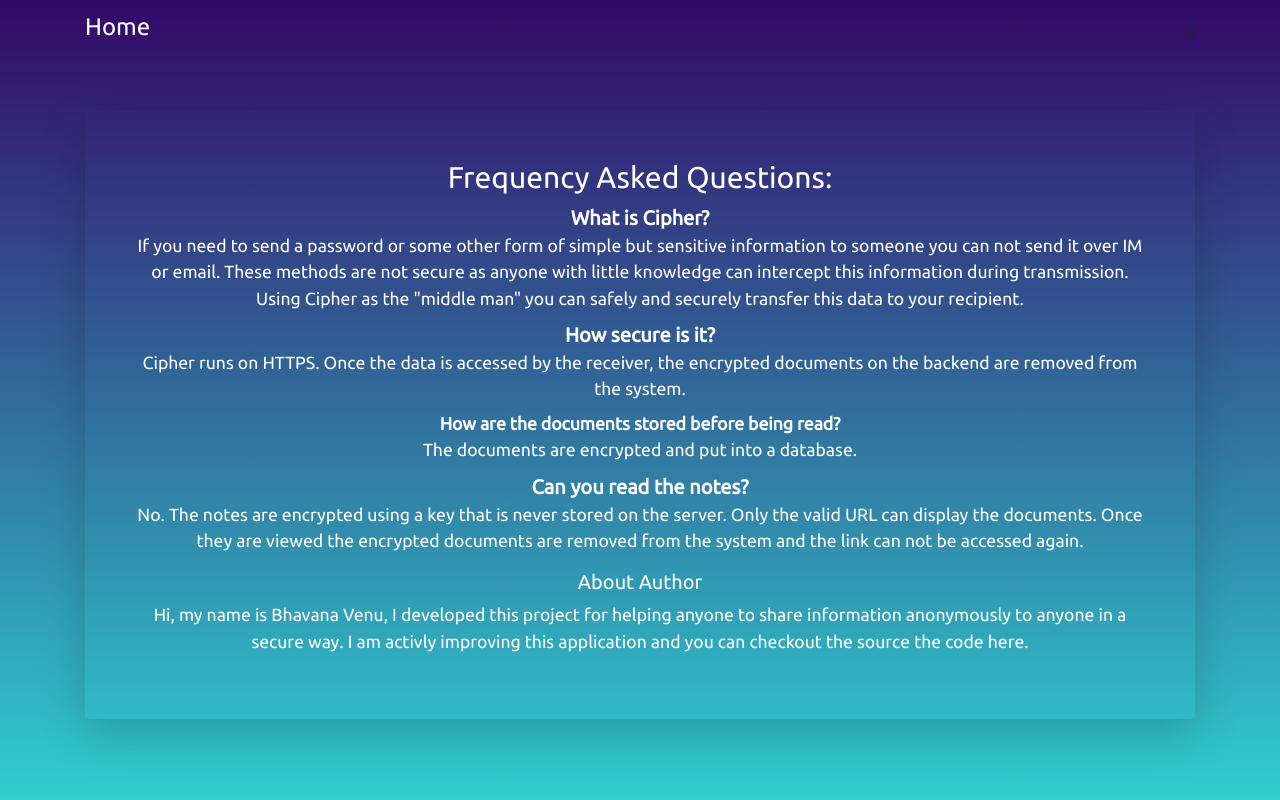
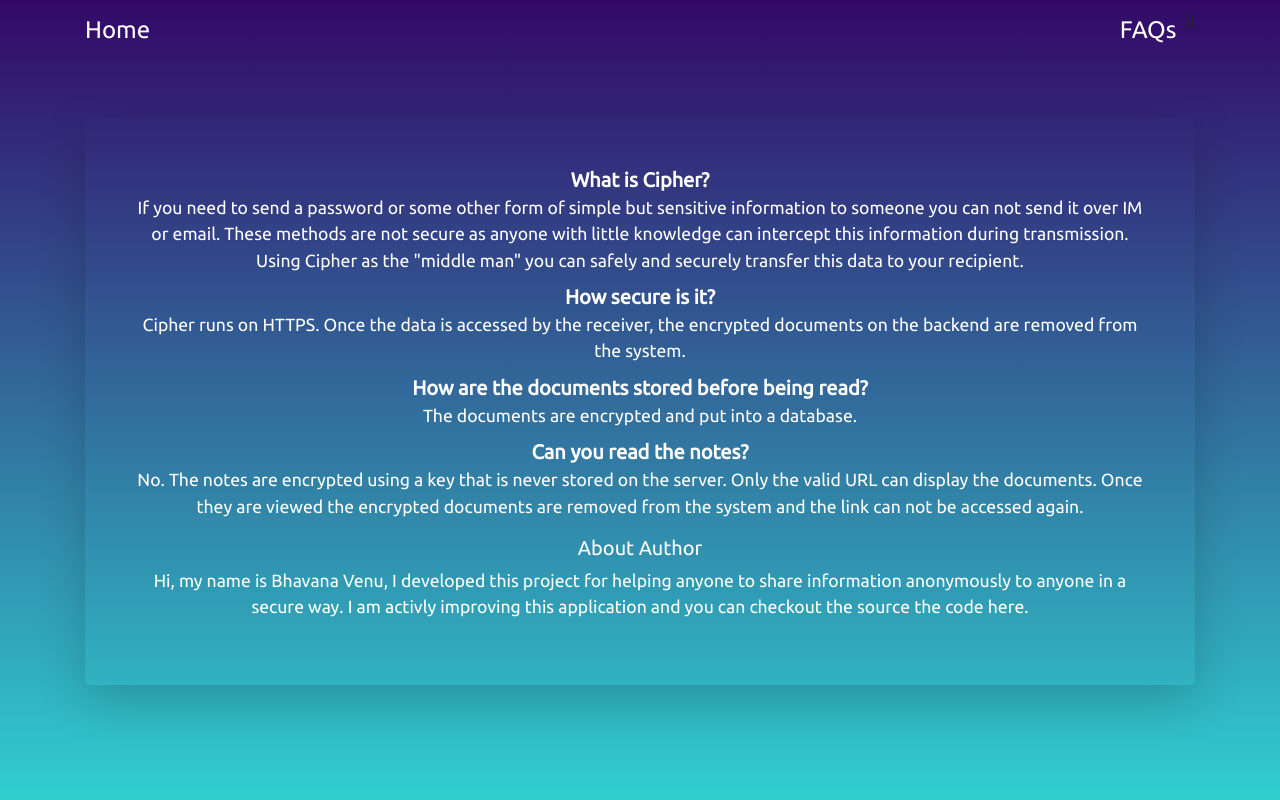
Before and after one commit to bhavanavenu/Final-project, a React (Create React App) app in the folder client/: page /profile in a window 1280 px wide. Built offline with nearby package versions, Linux system fonts and the light colour scheme.

Commit message:
FAQ chnages

```diff
--- a/client/src/components/pages/NavHead.js
+++ b/client/src/components/pages/NavHead.js
@@ -42,9 +42,9 @@
           <NavbarToggler onClick={this.toggle} />
           <Collapse isOpen={this.state.isOpen} navbar>
             <Nav className="ml-auto" navbar>
-              {/* <NavLink className={"nav-link"} to="/">
-                Home
-              </NavLink> */}
+              <NavLink className={"nav-link"} to="/profile">
+                <h4>FAQs</h4>
+              </NavLink>
               {/* {!api.isLoggedIn() && (
                 <NavLink className={"nav-link"} to="/signup">
                   Signup
@@ -55,11 +55,11 @@
                   Login
                 </NavLink> */}
               )}
-              {api.isLoggedIn() && (
+              {/* {api.isLoggedIn() && (
                 <NavLink className={"nav-link"} to="/profile">
                   <h4>FAQs</h4>
                 </NavLink>
-              )}
+              )} */}
               {/* {!api.isLoggedIn() && (
                 <Link
                   className={"nav-link"}
--- a/client/src/components/pages/Profile.js
+++ b/client/src/components/pages/Profile.js
@@ -12,7 +12,7 @@
     return (
       <div className="container ">
         <div className="faq align-middle mt-5 shadow-lg p-5 rounded">
-          <h5 style={{ fontSize: 30 }}>Frequency Asked Questions:</h5>
+          {/* <h5 style={{ fontSize: 30 }}>Frequency Asked Questions:</h5> */}
 
           <dl>
             <dt style={{ fontSize: 20 }}>What is Cipher?</dt>
@@ -30,7 +30,9 @@
               the encrypted documents on the backend are removed from the
               system.
             </dd>
-            <dt>How are the documents stored before being read?</dt>
+            <dt style={{ fontSize: 20 }}>
+              How are the documents stored before being read?
+            </dt>
             <dd>The documents are encrypted and put into a database.</dd>
             <dt style={{ fontSize: 20 }}>Can you read the notes?</dt>
             <dd>
```
